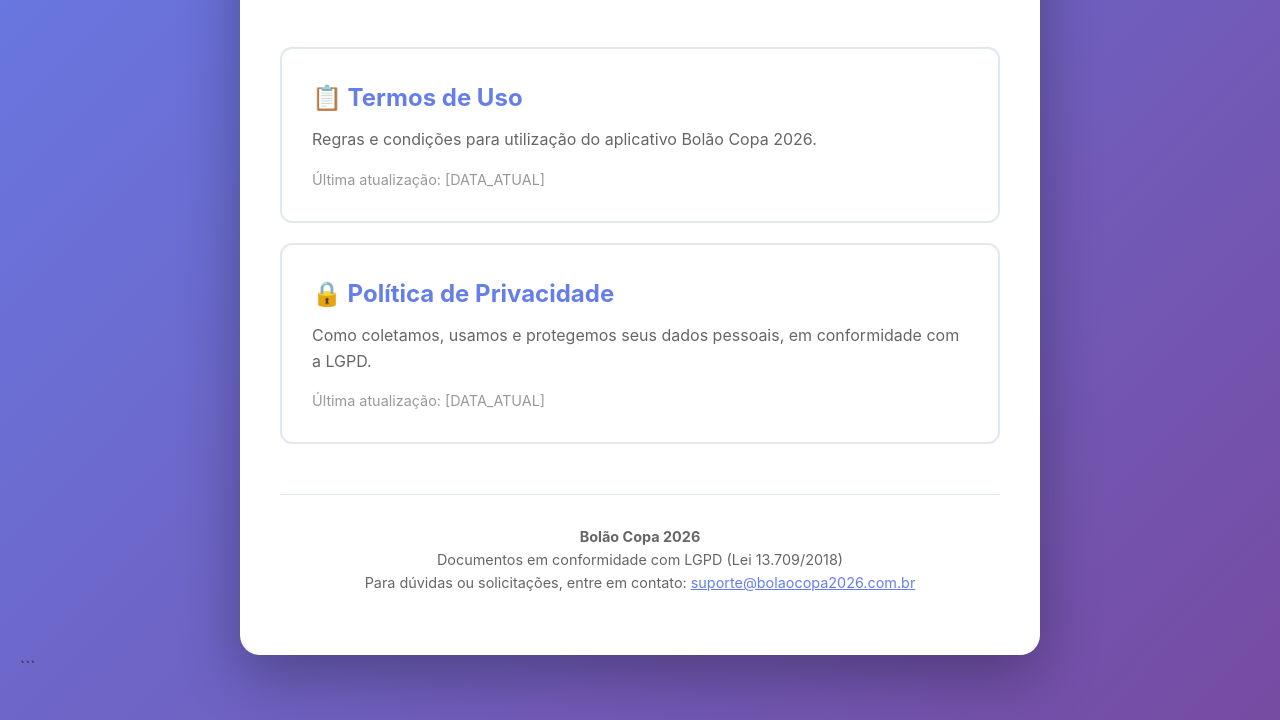
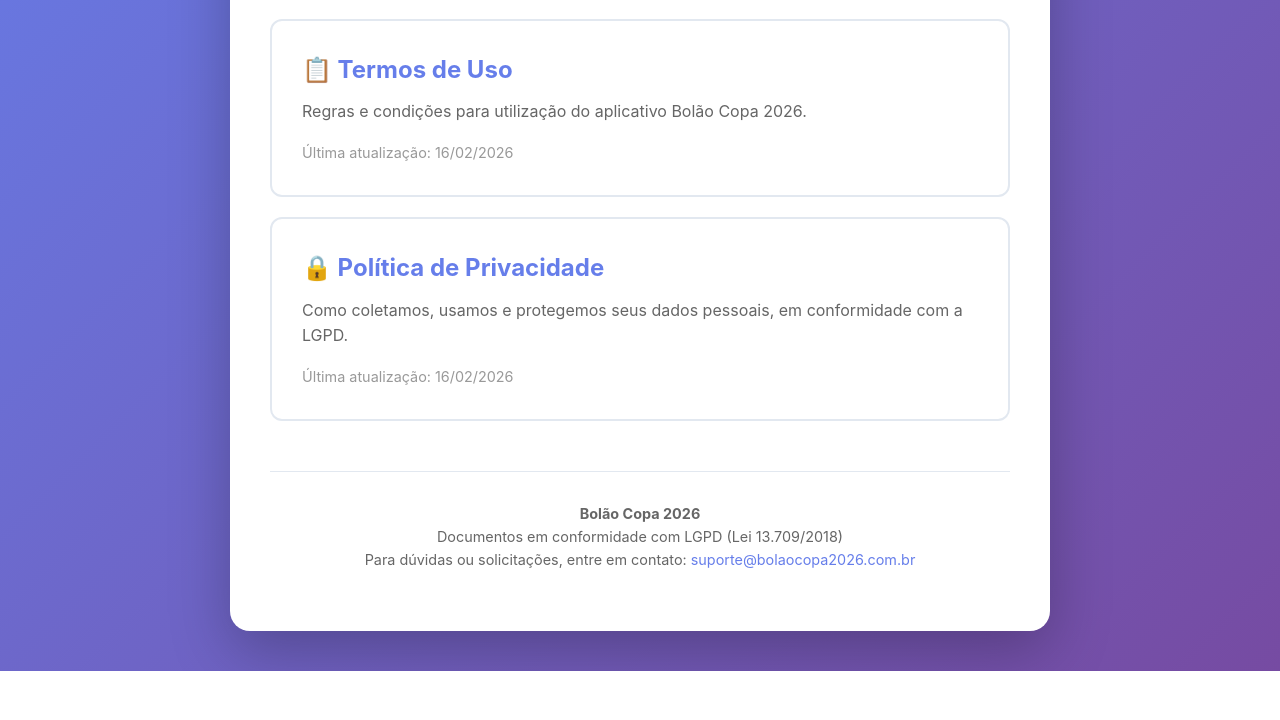
Before and after one commit to Drborba/bolao-copa-2026-legal, a plain HTML site: page index.html in a window 1280 px wide. Shown: the part 347-1067 px from the top of the page. After the commit the page ends 1018 px from the top, so only its background shows below. Drawn offline with Linux system fonts and the light colour scheme.

Commit message:
Update index.html

````diff
--- a/index.html
+++ b/index.html
@@ -1,10 +1,14 @@
-```html
 <!DOCTYPE html>
 <html lang="pt-BR">
 <head>
     <meta charset="UTF-8">
     <meta name="viewport" content="width=device-width, initial-scale=1.0">
+    <meta name="description" content="Documentos legais do aplicativo Bolão Copa 2026: Termos de Uso e Política de Privacidade em conformidade com a LGPD.">
     <title>Bolão Copa 2026 - Documentos Legais</title>
+
+    <!-- favicon opcional -->
+    <!-- <link rel="icon" href="favicon.ico"> -->
+
     <style>
         * {
             margin: 0;
@@ -22,12 +26,12 @@
         }
 
         .container {
-            max-width: 800px;
+            max-width: 820px;
             margin: 0 auto;
             background: white;
             border-radius: 20px;
             padding: 60px 40px;
-            box-shadow: 0 20px 60px rgba(0,0,0,0.3);
+            box-shadow: 0 20px 60px rgba(0,0,0,0.25);
         }
 
         .header {
@@ -42,7 +46,7 @@
 
         h1 {
             color: #667eea;
-            font-size: 2.5em;
+            font-size: 2.4em;
             margin-bottom: 10px;
         }
 
@@ -61,7 +65,7 @@
             border: 2px solid #e2e8f0;
             border-radius: 12px;
             padding: 30px;
-            transition: all 0.3s ease;
+            transition: all 0.25s ease;
             text-decoration: none;
             color: inherit;
             display: block;
@@ -69,8 +73,8 @@
 
         .doc-card:hover {
             border-color: #667eea;
-            transform: translateY(-5px);
-            box-shadow: 0 10px 30px rgba(102, 126, 234, 0.2);
+            transform: translateY(-4px);
+            box-shadow: 0 10px 25px rgba(102, 126, 234, 0.2);
         }
 
         .doc-card h2 {
@@ -100,6 +104,15 @@
             font-size: 0.9em;
         }
 
+        .footer a {
+            color: #667eea;
+            text-decoration: none;
+        }
+
+        .footer a:hover {
+            text-decoration: underline;
+        }
+
         @media (max-width: 600px) {
             .container {
                 padding: 40px 20px;
@@ -112,6 +125,7 @@
     </style>
 </head>
 <body>
+
 <div class="container">
     <div class="header">
         <div class="logo">⚽🏆</div>
@@ -120,25 +134,33 @@
     </div>
 
     <div class="documents">
-            <a href="termos-de-uso.html" class="doc-card">
+        <a href="termos-de-uso.html" class="doc-card" aria-label="Abrir Termos de Uso">
             <h2>📋 Termos de Uso</h2>
             <p>Regras e condições para utilização do aplicativo Bolão Copa 2026.</p>
-                <span class="date">Última atualização: [DATA_ATUAL]</span>
+            <span class="date">Última atualização: <span id="data-termos"></span></span>
         </a>
 
-            <a href="politica-de-privacidade.html" class="doc-card">
+        <a href="politica-de-privacidade.html" class="doc-card" aria-label="Abrir Política de Privacidade">
             <h2>🔒 Política de Privacidade</h2>
             <p>Como coletamos, usamos e protegemos seus dados pessoais, em conformidade com a LGPD.</p>
-                <span class="date">Última atualização: [DATA_ATUAL]</span>
+            <span class="date">Última atualização: <span id="data-privacidade"></span></span>
         </a>
     </div>
 
     <div class="footer">
         <p><strong>Bolão Copa 2026</strong></p>
         <p>Documentos em conformidade com LGPD (Lei 13.709/2018)</p>
-            <p>Para dúvidas ou solicitações, entre em contato: <a href="mailto:suporte@bolaocopa2026.com.br" style="color: #667eea;">suporte@bolaocopa2026.com.br</a></p>
+        <p>Para dúvidas ou solicitações, entre em contato:
+            <a href="mailto:suporte@bolaocopa2026.com.br">suporte@bolaocopa2026.com.br</a>
+        </p>
     </div>
 </div>
+
+<script>
+    const hoje = new Date().toLocaleDateString('pt-BR');
+    document.getElementById("data-termos").textContent = hoje;
+    document.getElementById("data-privacidade").textContent = hoje;
+</script>
+
 </body>
 </html>
-```
````
Lines whose indentation alone changed are shown as unchanged.
